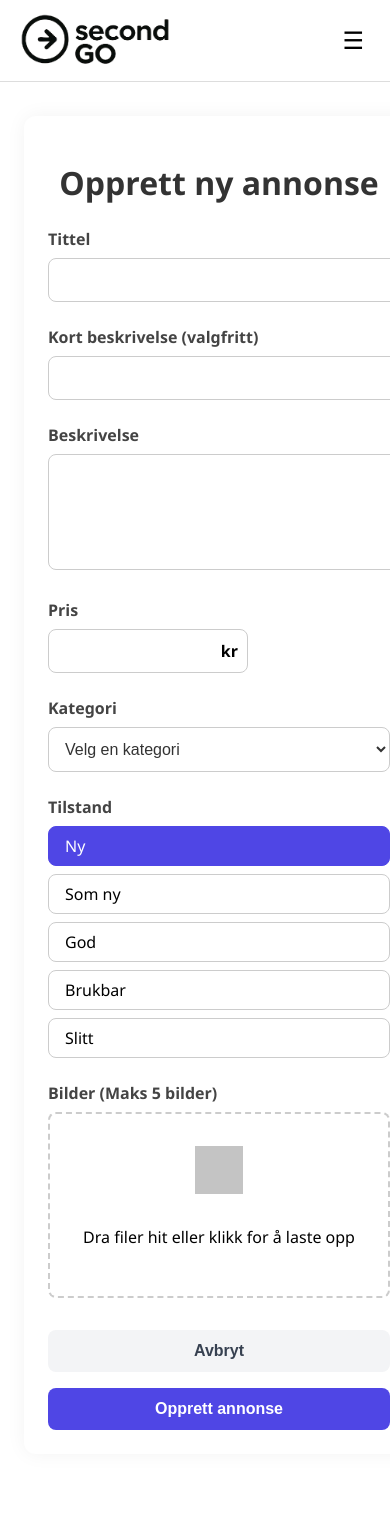
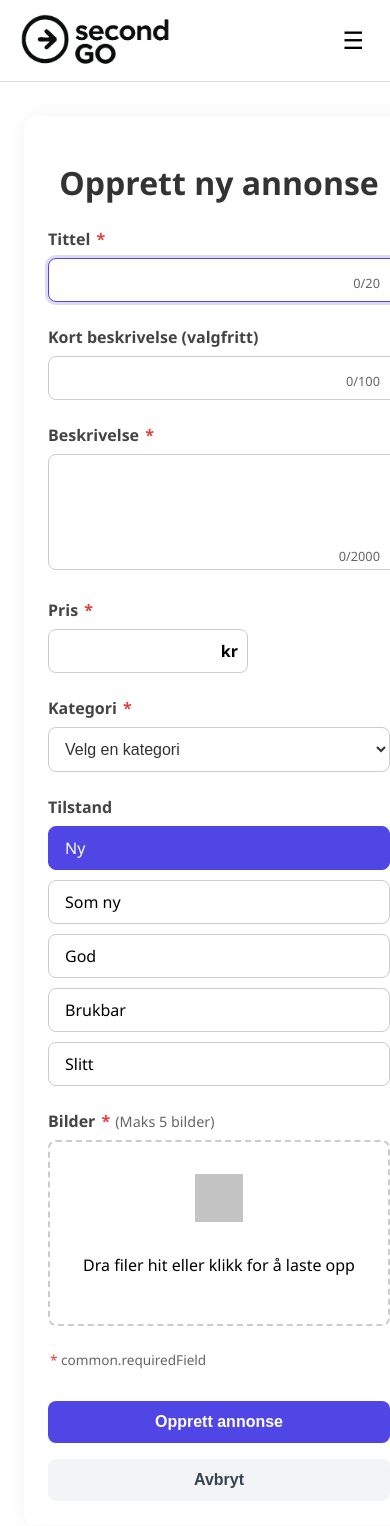
Before and after one commit to sverrgha/Full-stack-project-group-8, a Vue app in the folder frontend/: page /new-listing in a window 390 px wide. Shown: the top 1526 px of the page. Before the commit the page ends 1502 px from the top, so only its background shows below. Built offline with nearby package versions, Linux system fonts and the light colour scheme; grey boxes are pictures that could not be loaded.

Commit message:
imporved file upload and added charCounter

```diff
--- a/frontend/src/components/NewListing.vue
+++ b/frontend/src/components/NewListing.vue
@@ -1,11 +1,14 @@
 <script setup>
-import { reactive, ref } from 'vue'
+import { reactive, ref, computed, onMounted } from 'vue'
 import { useRouter } from 'vue-router'
 import { useI18n } from 'vue-i18n'
+import { debounce } from 'lodash' // Assuming you have lodash installed
 
 const router = useRouter()
 const { t } = useI18n()
 const isSubmitting = ref(false)
+const formRef = ref(null)
+const dragActive = ref(false)
 
 // Form data structure
 const form = reactive({
@@ -28,6 +31,20 @@ const errors = reactive({
   images: ''
 })
 
+// Character counts and limits
+const charLimits = {
+  title: 20,
+  briefDescription: 100,
+  description: 2000
+}
+
+// Compute remaining characters
+const charsUsed = computed(() => ({
+  title: form.title.length,
+  briefDescription: form.briefDescription.length,
+  description:form.description.length
+}))
+
 // Available categories
 const categories = [
   'electronics',
@@ -49,10 +66,18 @@ const conditions = [
 
 // Image preview
 const imagePreviewUrls = ref([])
+const fileInput = ref(null)
+
+// Set up debounced validation
+const debouncedValidate = debounce((field) => {
+  validateField(field)
+}, 300)
 
 // Handle image upload
 const handleImageUpload = (event) => {
-  const files = Array.from(event.target.files)
+  const files = Array.from(event.target.files || event.dataTransfer.files || [])
+  if (!files.length) return
+
   if (files.length + form.images.length > 5) {
     errors.images = 'newListing.maxImagesError'
     return
@@ -62,53 +87,119 @@ const handleImageUpload = (event) => {
 
   // Generate preview URLs
   files.forEach(file => {
+    if (!file.type.match('image.*')) return
+
     const reader = new FileReader()
     reader.onload = (e) => {
-      imagePreviewUrls.value.push(e.target.result)
+      imagePreviewUrls.value.push({
+        url: e.target.result,
+        name: file.name,
+        size: formatFileSize(file.size)
+      })
     }
     reader.readAsDataURL(file)
   })
 
   errors.images = ''
+
+  // Reset the input to allow selecting the same file again if needed
+  if (fileInput.value) fileInput.value.value = ''
+}
+
+// Format file size for display
+const formatFileSize = (bytes) => {
+  if (bytes < 1024) return bytes + ' B'
+  else if (bytes < 1048576) return (bytes / 1024).toFixed(1) + ' KB'
+  else return (bytes / 1048576).toFixed(1) + ' MB'
+}
+
+// Drag and drop handlers
+const handleDragEnter = (e) => {
+  e.preventDefault()
+  e.stopPropagation()
+  dragActive.value = true
+}
+
+const handleDragLeave = (e) => {
+  e.preventDefault()
+  e.stopPropagation()
+  dragActive.value = false
+}
+
+const handleDragOver = (e) => {
+  e.preventDefault()
+  e.stopPropagation()
+}
+
+const handleDrop = (e) => {
+  e.preventDefault()
+  e.stopPropagation()
+  dragActive.value = false
+  handleImageUpload(e)
 }
 
 // Remove image
 const removeImage = (index) => {
   imagePreviewUrls.value.splice(index, 1)
   form.images.splice(index, 1)
+  validateField('images')
 }
 
-// Form validation
-const validateForm = () => {
+// Field-level validation
+const validateField = (field) => {
   let isValid = true
-  clearErrors()
 
+  if (field === 'title' || field === 'all') {
     if (!form.title.trim()) {
       errors.title = 'newListing.titleRequired'
       isValid = false
+    } else {
+      errors.title = ''
+    }
   }
 
+  if (field === 'description' || field === 'all') {
     if (!form.description.trim() || form.description.length < 10) {
       errors.description = 'newListing.descriptionRequired'
       isValid = false
+    } else {
+      errors.description = ''
+    }
   }
 
+  if (field === 'price' || field === 'all') {
     if (!form.price || isNaN(form.price) || parseFloat(form.price) <= 0) {
       errors.price = 'newListing.invalidPrice'
       isValid = false
+    } else {
+      errors.price = ''
+    }
   }
 
+  if (field === 'category' || field === 'all') {
     if (!form.category) {
       errors.category = 'newListing.categoryRequired'
       isValid = false
+    } else {
+      errors.category = ''
+    }
   }
 
+  if (field === 'images' || field === 'all') {
     if (form.images.length === 0) {
       errors.images = 'newListing.imageRequired'
       isValid = false
+    } else {
+      errors.images = ''
+    }
   }
 
   return isValid
+}
+
+// Full form validation
+const validateForm = () => {
+  return validateField('all')
 }
 
 const clearErrors = () => {
@@ -117,9 +208,25 @@ const clearErrors = () => {
   }
 }
 
+// Handle condition selection with keyboard
+const handleConditionKeyDown = (event, condition) => {
+  if (event.key === 'Enter' || event.key === ' ') {
+    event.preventDefault()
+    form.condition = condition
+  }
+}
+
 // Submit form
 const createListing = async () => {
-  if (!validateForm()) return
+  if (!validateForm()) {
+    // Scroll to the first error
+    const firstErrorField = formRef.value.querySelector('.invalid')
+    if (firstErrorField) {
+      firstErrorField.scrollIntoView({ behavior: 'smooth', block: 'center' })
+      firstErrorField.focus()
+    }
+    return
+  }
 
   isSubmitting.value = true
 
@@ -154,6 +261,12 @@ const createListing = async () => {
 const cancel = () => {
   router.go(-1)
 }
+
+// Focus the title field on mount
+onMounted(() => {
+  const titleInput = document.getElementById('title')
+  if (titleInput) titleInput.focus()
+})
 </script>
 
 <template>
@@ -161,86 +274,123 @@ const cancel = () => {
     <div class="new-listing-form card">
       <h1>{{ t('newListing.createNewListing') }}</h1>
 
-      <form @submit.prevent="createListing">
+      <form @submit.prevent="createListing" ref="formRef">
         <!-- Title -->
         <div class="form-group">
-          <label for="title">{{ t('newListing.title') }}</label>
+          <label for="title">{{ t('newListing.title') }} <span class="required">*</span></label>
+          <div class="input-wrapper">
             <input
                 type="text"
                 id="title"
                 v-model="form.title"
                 :class="{ invalid: errors.title }"
-              maxlength="100"
+                :aria-invalid="errors.title ? 'true' : 'false'"
+                :aria-describedby="errors.title ? 'title-error' : null"
+                maxlength="20"
+                @input="debouncedValidate('title')"
             />
-          <p v-if="errors.title" class="error-message">{{ t(errors.title) }}</p>
+            <span class="char-count">
+              {{ charsUsed.title }}/20
+            </span>
+          </div>
+          <p v-if="errors.title" id="title-error" class="error-message">{{ t(errors.title) }}</p>
         </div>
 
         <!--brief-description -->
         <div class="form-group">
-          <label for="brief description">{{ t('newListing.brief-description') }}</label>
+          <label for="briefDescription">{{ t('newListing.brief-description') }}</label>
+          <div class="input-wrapper">
             <input
                 type="text"
                 id="briefDescription"
                 v-model="form.briefDescription"
                 maxLength="100"
+                @input="debouncedValidate('briefDescription')"
             />
+            <span class="char-count">
+              {{ charsUsed.briefDescription }}/{{ charLimits.briefDescription}}
+            </span>
+          </div>
         </div>
 
         <!-- Description -->
         <div class="form-group">
-          <label for="description">{{ t('newListing.description') }}</label>
+          <label for="description">{{ t('newListing.description') }} <span class="required">*</span></label>
+          <div class="input-wrapper">
             <textarea
                 id="description"
                 v-model="form.description"
                 :class="{ invalid: errors.description }"
+                :aria-invalid="errors.description ? 'true' : 'false'"
+                :aria-describedby="errors.description ? 'description-error' : null"
                 rows="5"
                 maxlength="2000"
+                @input="debouncedValidate('description')"
             ></textarea>
-          <p v-if="errors.description" class="error-message">{{ t(errors.description) }}</p>
+            <span class="char-count">
+              {{ charsUsed.description }}/{{ charLimits.description}}
+            </span>
+          </div>
+          <p v-if="errors.description" id="description-error" class="error-message">{{ t(errors.description) }}</p>
         </div>
 
         <!-- Price -->
         <div class="form-group">
-          <label for="price">{{ t('newListing.price') }}</label>
+          <label for="price">{{ t('newListing.price') }} <span class="required">*</span></label>
           <div class="price-input">
             <input
                 type="number"
                 id="price"
                 v-model="form.price"
                 :class="{ invalid: errors.price }"
+                :aria-invalid="errors.price ? 'true' : 'false'"
+                :aria-describedby="errors.price ? 'price-error' : null"
                 min="0"
+                step="0.01"
+                @input="debouncedValidate('price')"
             />
             <span class="currency-symbol">kr</span>
           </div>
-          <p v-if="errors.price" class="error-message">{{ t(errors.price) }}</p>
+          <p v-if="errors.price" id="price-error" class="error-message">{{ t(errors.price) }}</p>
         </div>
 
         <!-- Category -->
         <div class="form-group">
-          <label for="category">{{ t('newListing.category') }}</label>
+          <label for="category">{{ t('newListing.category') }} <span class="required">*</span></label>
           <select
               id="category"
               v-model="form.category"
               :class="{ invalid: errors.category }"
+              :aria-invalid="errors.category ? 'true' : 'false'"
+              :aria-describedby="errors.category ? 'category-error' : null"
+              @change="validateField('category')"
           >
             <option value="" disabled>{{ t('newListing.selectCategory') }}</option>
             <option v-for="category in categories" :key="category" :value="category">
               {{ t(`categories.${category}`) }}
             </option>
           </select>
-          <p v-if="errors.category" class="error-message">{{ t(errors.category) }}</p>
+          <p v-if="errors.category" id="category-error" class="error-message">{{ t(errors.category) }}</p>
         </div>
 
         <!-- Condition -->
         <div class="form-group">
-          <label>{{ t('newListing.condition') }}</label>
-          <div class="condition-options">
+          <label id="condition-label">{{ t('newListing.condition') }}</label>
+          <div
+              class="condition-options"
+              role="radiogroup"
+              aria-labelledby="condition-label"
+          >
             <div
                 v-for="condition in conditions"
                 :key="condition"
                 class="condition-option"
                 :class="{ selected: form.condition === condition }"
                 @click="form.condition = condition"
+                @keydown="handleConditionKeyDown($event, condition)"
+                role="radio"
+                :aria-checked="form.condition === condition"
+                tabindex="0"
             >
               {{ t(`conditions.${condition}`) }}
             </div>
@@ -249,11 +399,23 @@ const cancel = () => {
 
         <!-- Images -->
         <div class="form-group">
-          <label>{{ t('newListing.images') }} ({{ t('newListing.maxImages') }})</label>
+          <label id="images-label">
+            {{ t('newListing.images') }} <span class="required">*</span>
+            <span class="max-images-note">({{ t('newListing.maxImages') }})</span>
+          </label>
           <div
               class="image-upload-area"
-              :class="{ invalid: errors.images }"
-              @click="$refs.fileInput.click()"
+              :class="{
+              invalid: errors.images,
+              'drag-active': dragActive
+            }"
+              @click="fileInput.click()"
+              @dragenter="handleDragEnter"
+              @dragleave="handleDragLeave"
+              @dragover="handleDragOver"
+              @drop="handleDrop"
+              :aria-invalid="errors.images ? 'true' : 'false'"
+              :aria-describedby="errors.images ? 'images-error' : null"
           >
             <input
                 type="file"
@@ -262,25 +424,42 @@ const cancel = () => {
                 accept="image/*"
                 multiple
                 class="file-input"
+                aria-labelledby="images-label"
             />
             <div v-if="imagePreviewUrls.length === 0" class="upload-placeholder">
-              <img src="../assets/upload.svg" alt="Upload" class="upload-icon" />
+              <img src="../assets/upload.svg" alt="" class="upload-icon" aria-hidden="true" />
               <p>{{ t('newListing.dragOrClick') }}</p>
             </div>
           </div>
-          <p v-if="errors.images" class="error-message">{{ t(errors.images) }}</p>
+          <p v-if="errors.images" id="images-error" class="error-message">{{ t(errors.images) }}</p>
 
           <!-- Image previews -->
           <div v-if="imagePreviewUrls.length > 0" class="image-previews">
             <div
-                v-for="(url, index) in imagePreviewUrls"
+                v-for="(image, index) in imagePreviewUrls"
                 :key="index"
                 class="image-preview"
             >
-              <img :src="url" alt="Preview" />
-              <button type="button" class="remove-image" @click="removeImage(index)">×</button>
+              <img :src="image.url" :alt="image.name" />
+              <div class="image-info">
+                <span class="image-name">{{ image.name }}</span>
+                <span class="image-size">{{ image.size }}</span>
+              </div>
+              <button
+                  type="button"
+                  class="remove-image"
+                  @click="removeImage(index)"
+                  :aria-label="`${t('newListing.removeImage')} ${image.name}`"
+              >
+                ×
+              </button>
             </div>
           </div>
+        </div>
+
+        <!-- Required fields note -->
+        <div class="required-fields-note">
+          <span class="required">*</span> {{ t('common.requiredField') }}
         </div>
 
         <!-- Buttons -->
@@ -288,7 +467,12 @@ const cancel = () => {
           <button type="button" class="btn secondary" @click="cancel">
             {{ t('common.cancel') }}
           </button>
-          <button type="submit" class="btn primary" :disabled="isSubmitting">
+          <button
+              type="submit"
+              class="btn primary"
+              :disabled="isSubmitting"
+          >
+            <span class="spinner" v-if="isSubmitting"></span>
             {{ isSubmitting ? t('common.submitting') : t('newListing.createListing') }}
           </button>
         </div>
@@ -328,12 +512,28 @@ label {
   font-weight: 600;
 }
 
+.required {
+  color: #e53e3e;
+  margin-left: 2px;
+}
+
+.max-images-note {
+  font-weight: normal;
+  color: #666;
+  font-size: 0.9em;
+  margin-left: 5px;
+}
+
+.input-wrapper {
+  position: relative;
+}
+
 input, textarea, select {
   width: 100%;
   padding: 0.75rem;
   border: 1px solid #ccc;
   border-radius: 8px;
-  transition: border-color 0.2s;
+  transition: all 0.2s;
   font-size: 1rem;
   background-color: var(--bg-color, white);
   color: var(--text-color, #333);
@@ -342,14 +542,35 @@ input, textarea, select {
 input:focus, textarea:focus, select:focus {
   border-color: #4f46e5;
   outline: none;
+  box-shadow: 0 0 0 3px rgba(79, 70, 229, 0.2);
 }
 
 input.invalid, textarea.invalid, select.invalid, .image-upload-area.invalid {
-  border-color: red;
+  border-color: #e53e3e;
+}
+
+input.invalid:focus, textarea.invalid:focus, select.invalid:focus {
+  box-shadow: 0 0 0 3px rgba(229, 62, 62, 0.2);
+}
+
+.char-count {
+  position: absolute;
+  right: 10px;
+  bottom: 10px;
+  font-size: 0.8rem;
+  color: #666;
+  pointer-events: none;
 }
 
 .error-message {
-  color: red;
+  color: #e53e3e;
+  font-size: 0.85rem;
+  margin-top: 0.25rem;
+  animation: fadeIn 0.2s;
+}
+
+.helper-text {
+  color: #666;
   font-size: 0.85rem;
   margin-top: 0.25rem;
 }
@@ -376,15 +597,26 @@ input[type="number"]::-webkit-outer-spin-button {
 .condition-options {
   display: flex;
   flex-wrap: wrap;
-  gap: 8px;
+  gap: 10px;
 }
 
 .condition-option {
-  padding: 8px 16px;
+  padding: 10px 16px;
   border: 1px solid #ccc;
   border-radius: 8px;
   cursor: pointer;
   transition: all 0.2s;
+  user-select: none;
+}
+
+.condition-option:hover {
+  border-color: #4f46e5;
+  background-color: rgba(79, 70, 229, 0.05);
+}
+
+.condition-option:focus {
+  outline: none;
+  box-shadow: 0 0 0 3px rgba(79, 70, 229, 0.2);
 }
 
 .condition-option.selected {
@@ -399,11 +631,18 @@ input[type="number"]::-webkit-outer-spin-button {
   padding: 2rem;
   text-align: center;
   cursor: pointer;
-  transition: border-color 0.2s;
+  transition: all 0.2s;
+  position: relative;
 }
 
 .image-upload-area:hover {
   border-color: #4f46e5;
+  background-color: rgba(79, 70, 229, 0.05);
+}
+
+.image-upload-area.drag-active {
+  border-color: #4f46e5;
+  background-color: rgba(79, 70, 229, 0.1);
 }
 
 .file-input {
@@ -414,34 +653,64 @@ input[type="number"]::-webkit-outer-spin-button {
   display: flex;
   flex-direction: column;
   align-items: center;
-  gap: 1rem;
+  gap: 0.5rem;
 }
 
 .upload-icon {
   width: 48px;
   height: 48px;
   opacity: 0.6;
+  margin-bottom: 0.5rem;
+}
+
+.upload-formats {
+  font-size: 0.85rem;
+  color: #666;
+  margin-top: 0.5rem;
 }
 
 .image-previews {
   display: flex;
   flex-wrap: wrap;
-  gap: 10px;
+  gap: 16px;
   margin-top: 1rem;
 }
 
 .image-preview {
   position: relative;
-  width: 100px;
-  height: 100px;
+  width: 120px;
   border-radius: 8px;
   overflow: hidden;
+  box-shadow: 0 2px 4px rgba(0, 0, 0, 0.1);
+  transition: transform 0.2s;
+}
+
+.image-preview:hover {
+  transform: translateY(-3px);
 }
 
 .image-preview img {
   width: 100%;
-  height: 100%;
+  height: 120px;
   object-fit: cover;
+}
+
+.image-info {
+  padding: 8px;
+  background-color: #f8f8f8;
+  font-size: 0.75rem;
+}
+
+.image-name {
+  display: block;
+  overflow: hidden;
+  text-overflow: ellipsis;
+  white-space: nowrap;
+  margin-bottom: 2px;
+}
+
+.image-size {
+  color: #666;
 }
 
 .remove-image {
@@ -451,7 +720,7 @@ input[type="number"]::-webkit-outer-spin-button {
   width: 24px;
   height: 24px;
   border-radius: 50%;
-  background-color: rgba(0, 0, 0, 0.5);
+  background-color: rgba(0, 0, 0, 0.6);
   color: white;
   border: none;
   display: flex;
@@ -459,6 +728,18 @@ input[type="number"]::-webkit-outer-spin-button {
   align-items: center;
   font-size: 16px;
   cursor: pointer;
+  transition: background-color 0.2s;
+}
+
+.remove-image:hover {
+  background-color: rgba(0, 0, 0, 0.8);
+}
+
+.required-fields-note {
+  font-size: 0.85rem;
+  color: #666;
+  margin-top: 1rem;
+  margin-bottom: 1rem;
 }
 
 .form-actions {
@@ -475,21 +756,36 @@ input[type="number"]::-webkit-outer-spin-button {
   font-size: 1rem;
   font-weight: 600;
   cursor: pointer;
-  transition: background-color 0.2s;
+  transition: all 0.2s;
+  display: flex;
+  align-items: center;
+  justify-content: center;
 }
 
 .btn.primary {
   background-color: #4f46e5;
   color: white;
+  min-width: 120px;
 }
 
 .btn.primary:hover {
   background-color: #4338ca;
+  transform: translateY(-2px);
+}
+
+.btn.primary:active {
+  transform: translateY(0);
+}
+
+.btn.primary:focus {
+  outline: none;
+  box-shadow: 0 0 0 3px rgba(79, 70, 229, 0.4);
 }
 
 .btn.primary:disabled {
   background-color: #a5a5a5;
   cursor: not-allowed;
+  transform: none;
 }
 
 .btn.secondary {
@@ -499,11 +795,41 @@ input[type="number"]::-webkit-outer-spin-button {
 
 .btn.secondary:hover {
   background-color: #e5e7eb;
+  transform: translateY(-2px);
+}
+
+.btn.secondary:active {
+  transform: translateY(0);
+}
+
+.btn.secondary:focus {
+  outline: none;
+  box-shadow: 0 0 0 3px rgba(55, 65, 81, 0.2);
+}
+
+.spinner {
+  width: 18px;
+  height: 18px;
+  border: 2px solid #ffffff;
+  border-top-color: transparent;
+  border-radius: 50%;
+  margin-right: 8px;
+  animation: spin 0.8s linear infinite;
+}
+
+@keyframes spin {
+  to { transform: rotate(360deg); }
+}
+
+@keyframes fadeIn {
+  from { opacity: 0; }
+  to { opacity: 1; }
 }
 
 @media (max-width: 676px) {
   .new-listing-form {
     padding: 1.5rem;
+    margin: 1rem 0;
   }
 
   .condition-options {
@@ -511,11 +837,15 @@ input[type="number"]::-webkit-outer-spin-button {
   }
 
   .form-actions {
-    flex-direction: column;
+    flex-direction: column-reverse;
   }
 
   .btn {
     width: 100%;
   }
+
+  .image-previews {
+    justify-content: center;
+  }
 }
 </style>
```
Lines whose indentation alone changed are shown as unchanged.
